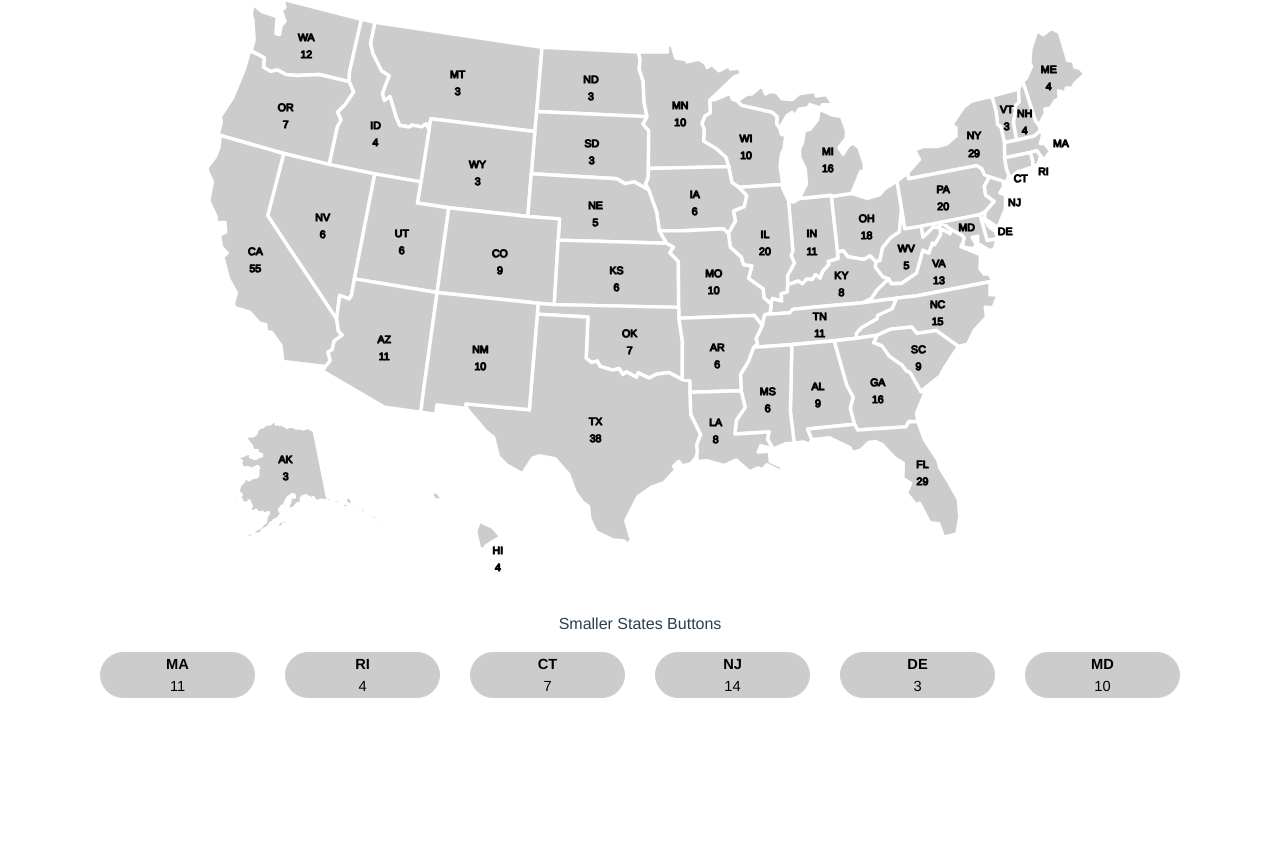
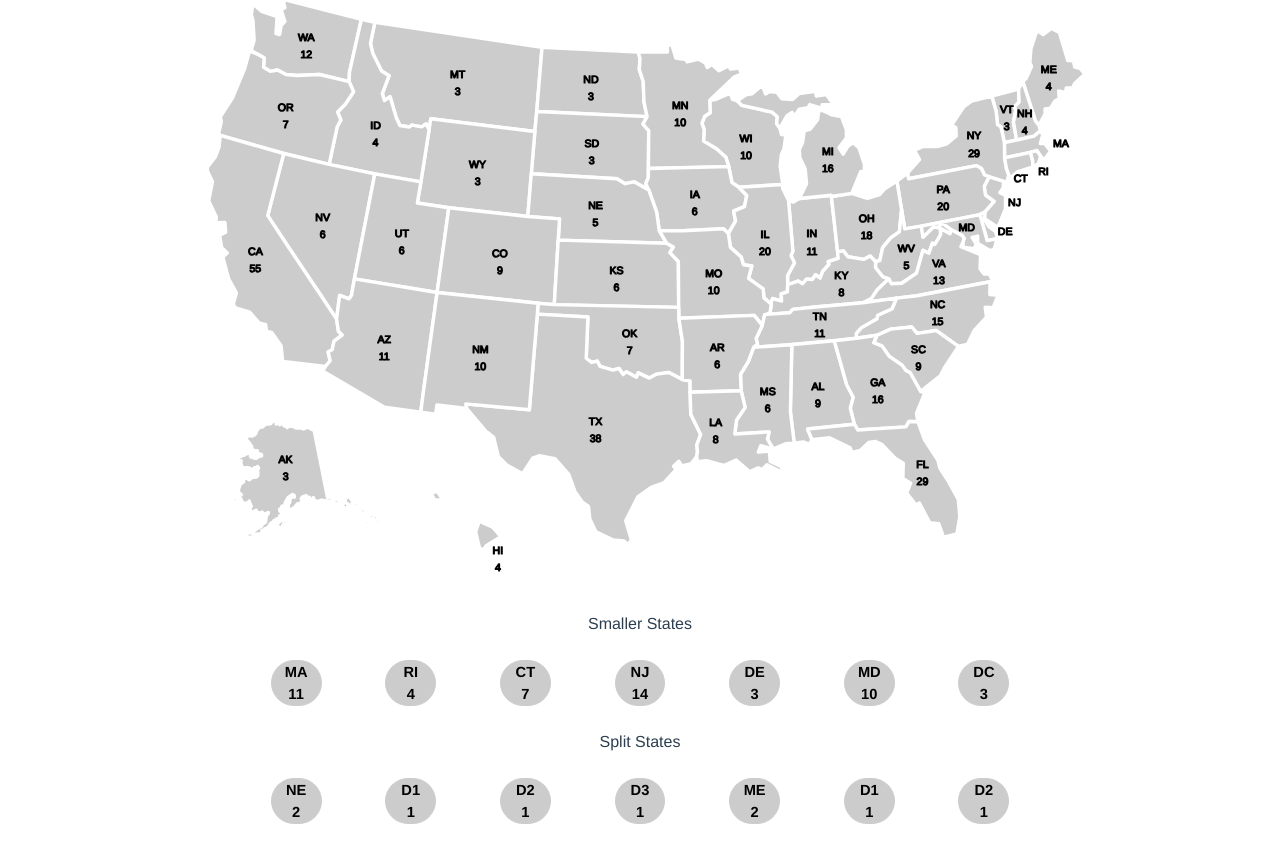
Before and after one commit to phucmp/KnowYourVotes, a Vue app in the folder know-your-votes/: page / in a window 1280 px wide. Shown: the part 901-1749 px from the top of the page. Before the commit the page ends 1648 px from the top, so only its background shows below. Built offline with nearby package versions, Linux system fonts and the light colour scheme.

Commit message:
add the rest of electoral college votes

```diff
--- a/know-your-votes/src/components/MapDisplay.vue
+++ b/know-your-votes/src/components/MapDisplay.vue
@@ -6,11 +6,21 @@
     </div>
     <svg class="map mt-3"></svg>
     <div>
-      <p>Smaller States Buttons</p>
+      <p>Smaller States</p>
       <div class="container">
-        <div class="row m-auto">
-          <div v-for="(state, index) in states" :key="index" class="col-lg-2">
-            <p @click="triggerStateParty" :id="state.id" class="small-state"><b>{{state.abbr}}</b><br>{{state.votes}}</p>
+        <div class="row col-9 m-auto">
+          <div v-for="(state, index) in smallStates" :key="index" class="col-lg-1 m-auto p-2">
+            <p @click="triggerStateParty" :id="state.id" class="small-state">{{state.abbr}}<br>{{state.votes}}</p>
+          </div>
+        </div>
+      </div>
+    </div>
+    <div>
+      <p>Split States</p>
+      <div class="container">
+        <div class="row col-9 m-auto">
+          <div v-for="(state, index) in splitStates" :key="index" class="col-lg-1 m-auto p-2">
+            <p @click="triggerStateParty" :id="state.id" class="small-state">{{state.abbr}}<br>{{state.votes}}</p>
           </div>
         </div>
       </div>
@@ -29,8 +39,8 @@ export default {
         dem: 0,
         rep: 0
       },
-      smallStates: [ "MA", "RI", "CT", "NJ", "DE", "MD" ],
-      states: [
+      smallStatesAbbr: [ "MA", "RI", "CT", "NJ", "DE", "MD" ],
+      smallStates: [
         {
           id: "ma",
           abbr: "MA",
@@ -60,7 +70,50 @@ export default {
           id: "md",
           abbr: "MD",
           votes: 10
+        },
+        {
+          id: "dc",
+          abbr: "DC",
+          votes: 3
         }
+      ],
+      dcParty: "",
+      splitStates: [
+        {
+          id: "ne",
+          abbr: "NE",
+          votes: 2
+        },
+        {
+          id: "ne1",
+          abbr: "D1",
+          votes: 1
+        },
+        {
+          id: "ne2",
+          abbr: "D2",
+          votes: 1
+        },
+        {
+          id: "ne3",
+          abbr: "D3",
+          votes: 1
+        },
+        {
+          id: "me",
+          abbr: "ME",
+          votes: 2
+        },
+        {
+          id: "me1",
+          abbr: "D1",
+          votes: 1
+        },
+        {
+          id: "me2",
+          abbr: "D2",
+          votes: 1
+        },
       ]
     }
   },
@@ -119,7 +172,7 @@ export default {
           })
           .attr('dy', 15)
           .text(function(d) {
-            if (vm.smallStates.indexOf(d.properties.STATE_ABBR) === -1) {
+            if (vm.smallStatesAbbr.indexOf(d.properties.STATE_ABBR) === -1) {
               return d.properties.VOTES;
             }
           });
@@ -140,7 +193,28 @@ export default {
       }
     },
     triggerStateParty(event) {
-      document.getElementById(event.target.id.toString().toUpperCase()).dispatchEvent(new Event('click'));
+      if (event.target.classList.contains('dem')) {
+        event.target.classList.remove('dem');
+        event.target.classList.add('rep');
+      } else if (event.target.classList.contains('rep')) {
+        event.target.classList.remove('rep');
+      } else {
+        event.target.classList.add('dem');
+      }
+
+      if (event.target.id !== "dc") {
+        document.getElementById(event.target.id.toString().toUpperCase()).dispatchEvent(new Event('click'));
+      } else if (this.dcParty === "") {
+        this.totalVotes.dem += 3;
+        this.dcParty = "dem";
+      } else if (this.dcParty === "dem") {
+        this.totalVotes.dem -= 3;
+        this.totalVotes.rep += 3;
+        this.dcParty = "rep";
+      } else {
+        this.totalVotes.rep -= 3;
+        this.dcParty = "";
+      }
     }
   }
 }
@@ -164,8 +238,14 @@ export default {
   opacity: 50%;
   cursor: pointer;
 }
+.dem {
+  background-color: #1494E9 !important;
+}
 .democrat {
   fill: #1494E9;
+}
+.rep {
+  background-color: #ED3537 !important;
 }
 .republican {
   fill: #ED3537;
@@ -185,7 +265,8 @@ export default {
   color: black;
   border-color: #ccc;
   background-color: #ccc;
-  font-size: 11pt
+  font-size: 11pt;
+  font-weight: bold;
 }
 .small-state:hover {
   opacity: 50%;
```
